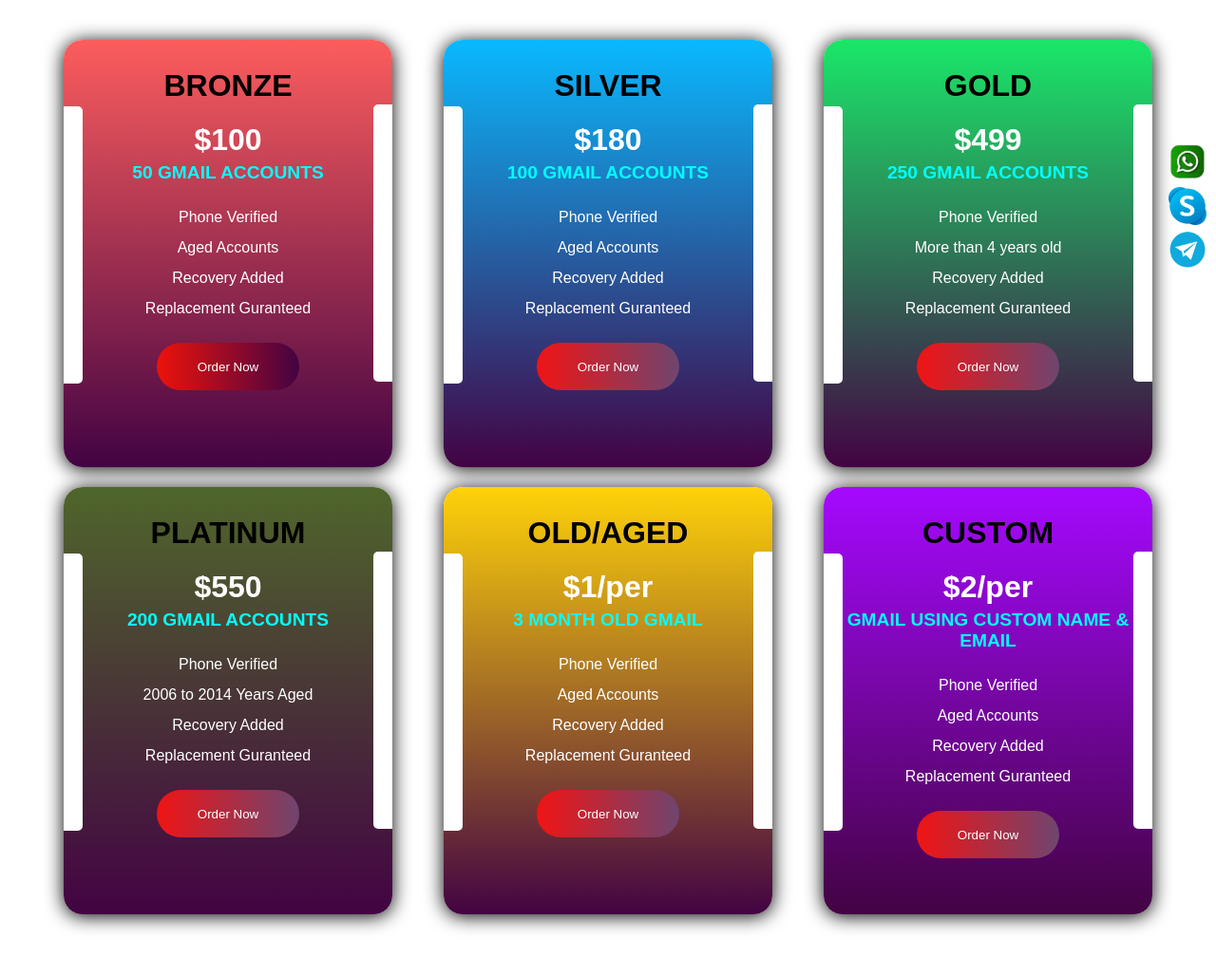
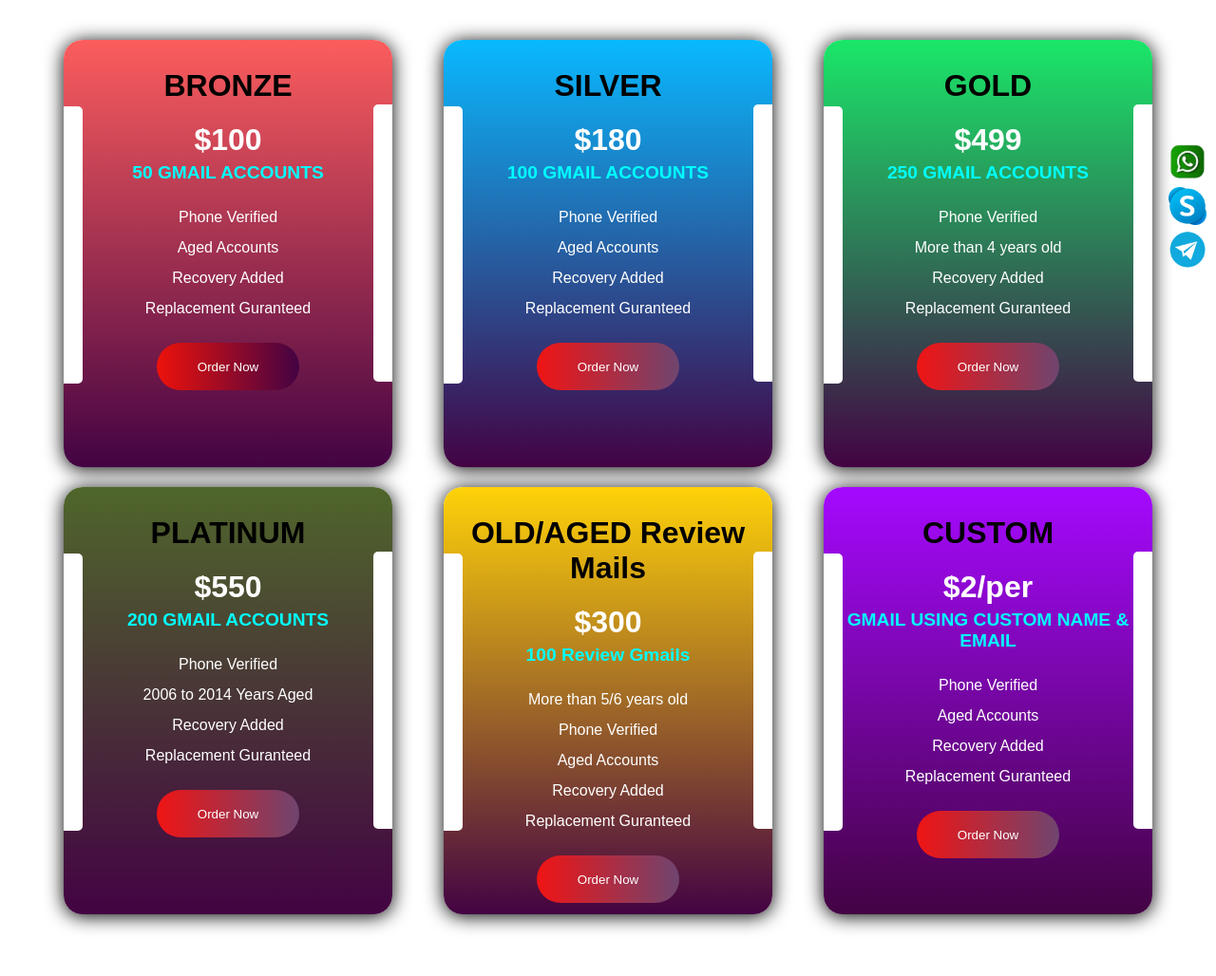
Before and after one commit to NI-Tushar/pvaatoz, a Laravel app: page /buy_gmail in a window 1280 px wide. Shown: the part 484-1512 px from the top of the page at 95% size. Run offline with Laravel 10, Linux system fonts and the light colour scheme; some libraries are stand-ins or nearby versions.

Commit message:
update product price and featrure

```diff
--- a/public/style/css/home.css
+++ b/public/style/css/home.css
@@ -491,7 +491,7 @@
         left: 0%;
     }
     .product-card .card-body .card-desc ul li{
-        line-height: 2;
+        line-height: 1.5;
     }
     .product-card .card-body .card-desc h3,
     .product-card  .card-body .card-desc p{
--- a/public/style/css/navbar.css
+++ b/public/style/css/navbar.css
@@ -72,6 +72,8 @@
 @media (max-width:770px){
   nav{
     top: 0px;
+    overflow-y: auto;
+    overflow-x: auto;
   }
 }
 
--- a/resources/views/layouts/navbar.blade.php
+++ b/resources/views/layouts/navbar.blade.php
@@ -56,7 +56,6 @@
                     <li><a href="{{url('/buy_edumail')}}">Edu Mail</a></li>
                     <li><a href="{{url('/buy_tinder')}}">Tinder</a></li>
                     <!-- <li><a href="{{url('/buy_pinterest')}}">Pinterest</a></li> -->
-                    <li><a href="{{url('/buy_aliExpress')}}">Ali-Express</a></li>
                     <li><a href="{{url('/buy_quora')}}">Quora</a></li>
                     <li><a href="{{url('/buy_github')}}">GitHub</a></li>
                     <li><a href="{{url('/buy_facebook')}}">Facebook</a></li>
--- a/resources/views/products/gmail.blade.php
+++ b/resources/views/products/gmail.blade.php
@@ -122,14 +122,15 @@
                         <div class="left_line"></div>
                         <div class="right_line"></div>
                         <div class="price-card-desc">
-                            <h3>OLD/AGED</h3>
-                            <h1 class="price"><span>$</span>1<span>/per</span></h1>
-                            <h5>3 MONTH OLD GMAIL</h5>
+                            <h3>OLD/AGED Review Mails</h3>
+                            <h1 class="price"><span>$</span>300<span></span></h1>
+                            <h5>100 Review Gmails</h5>
+                            <p>More than 5/6 years old </p>
                             <p>Phone Verified</p>
                             <p>Aged Accounts</p>
                             <p>Recovery Added</p>
                             <p>Replacement Guranteed</p>
-                            <a href="{{url('/gmail_price/1/ Old-Aged Gmail Accounts/Per Account/3/1')}}"><button class="btn-3">Order Now</button></a>
+                            <a href="{{url('/gmail_price/100/ Old-Aged Gmail Accounts/Per Account/350/300')}}"><button class="btn-3">Order Now</button></a>
                         </div>
                     </div>
                 </div>
```
Also changed, not shown: resources/views/products/linkedin.blade.php (+6 -6 lines), resources/views/products/snapchat.blade.php (+7 -7 lines).
